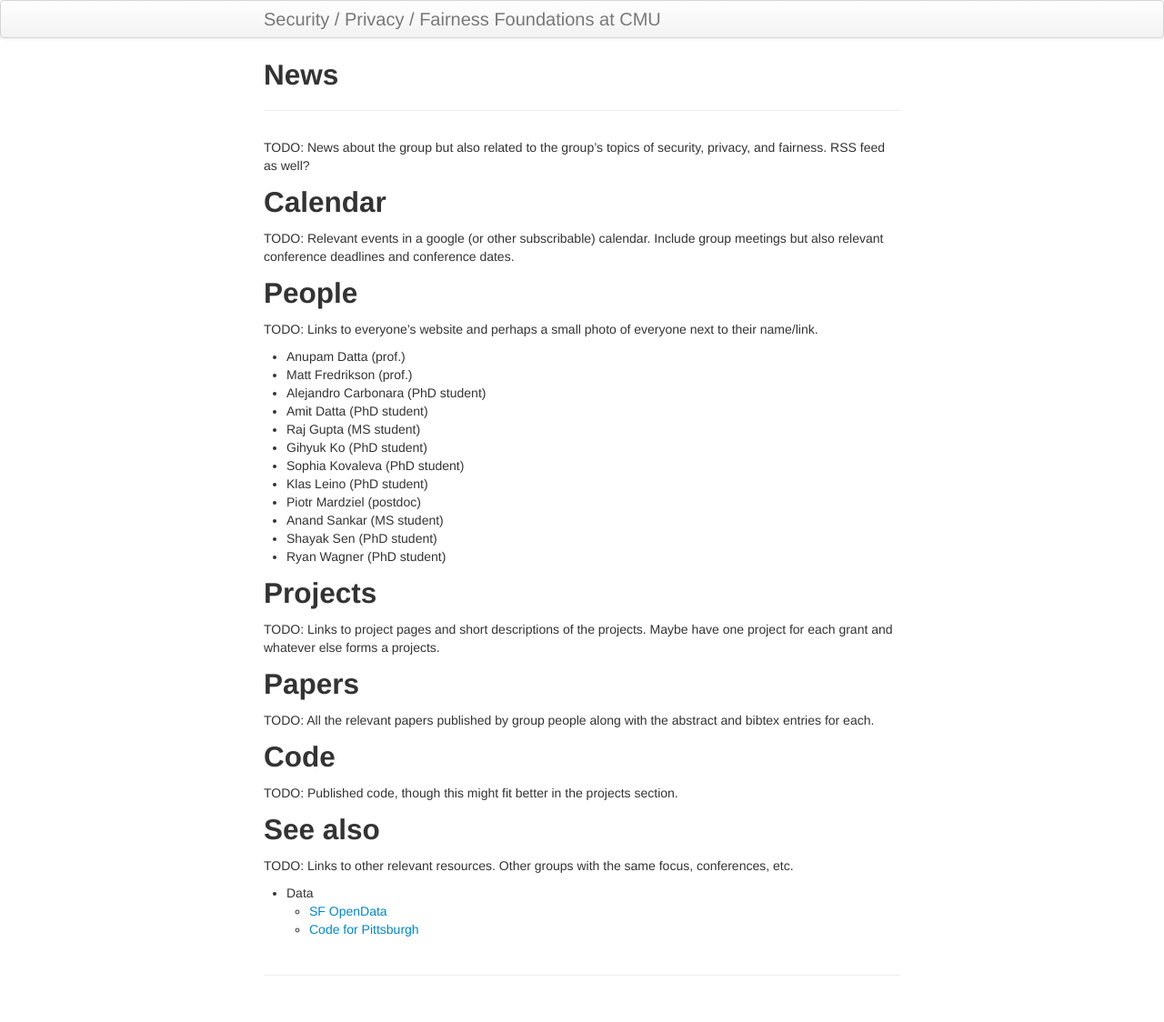
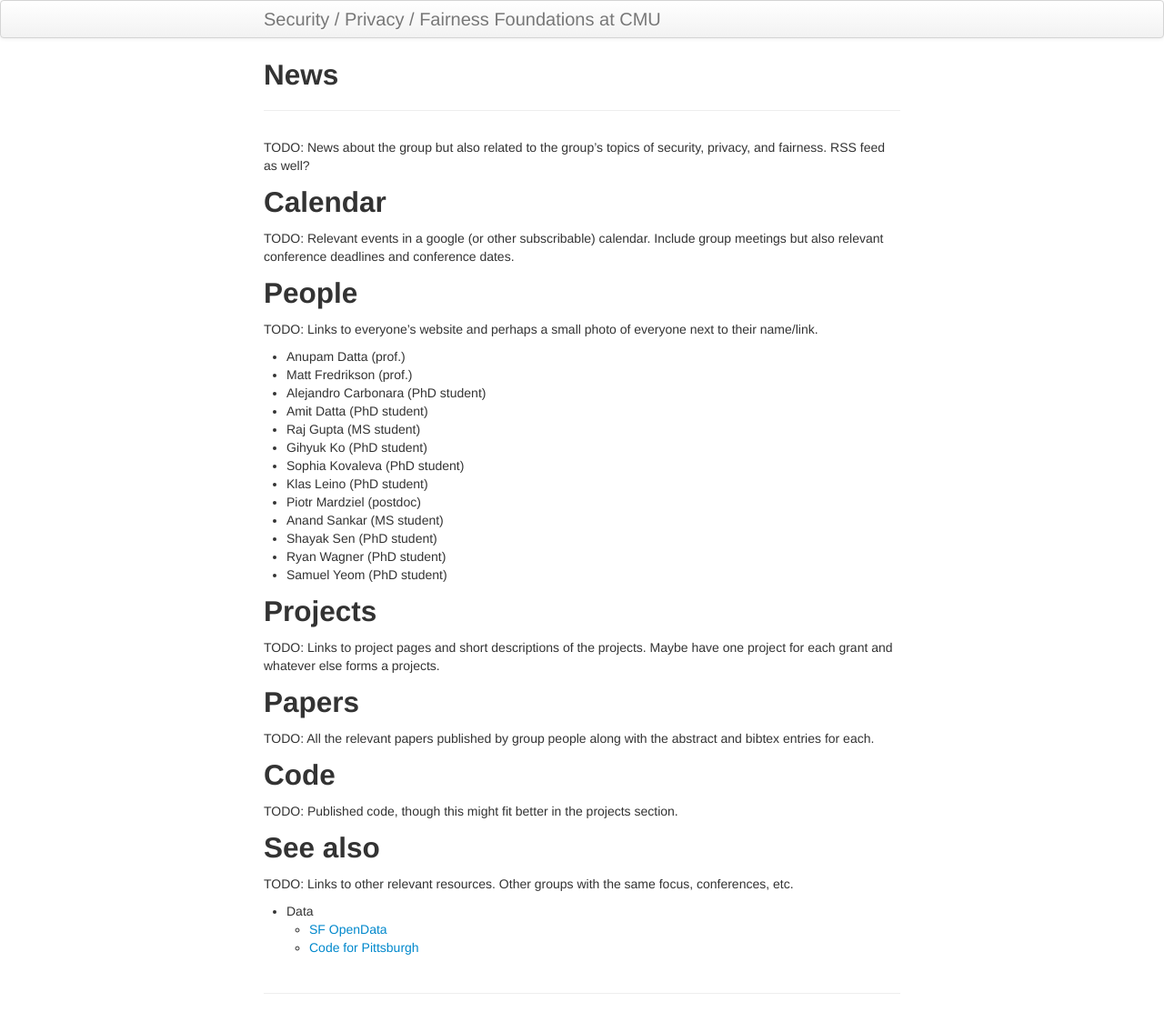
Before and after one commit to cmu-transparency/cmu-transparency.github.io, a Jekyll site: the page built from index.md, in a window 1280 px wide. Shown: the whole page at 91% size. Built offline with Jekyll 4.4.1, drawn with Linux system fonts in a browser that asks for light colours.

Commit message:
added sam

```diff
--- a/index.md
+++ b/index.md
@@ -29,6 +29,7 @@ everyone next to their name/link.
 * Anand Sankar (MS student)
 * Shayak Sen (PhD student)
 * Ryan Wagner (PhD student)
+* Samuel Yeom (PhD student)
 
 ## Projects
 
```
